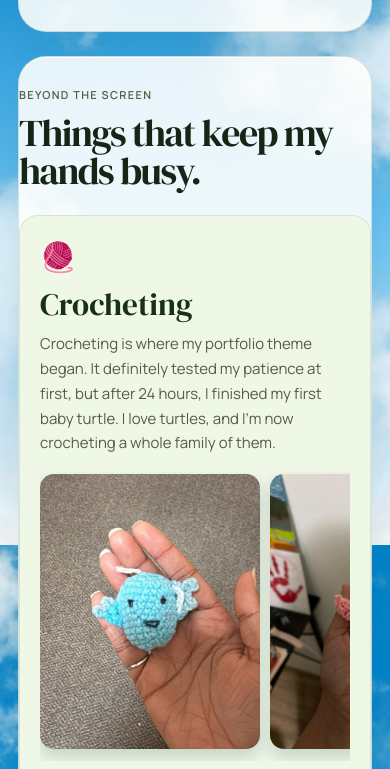
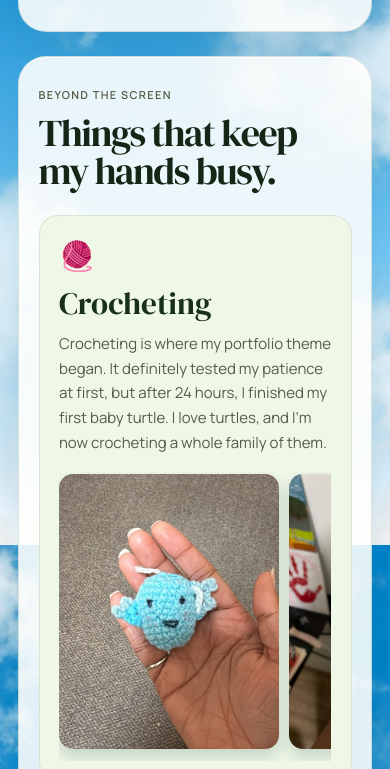
Before and after one commit to ishikajain-design/ishikajain-design.github.io, a website: page about.html in a window 390 px wide. Shown: the part 3675-4444 px from the top of the page. Drawn offline with Linux system fonts and the light colour scheme.

Commit message:
mobile padding fix about me

```diff
--- a/style.css
+++ b/style.css
@@ -1399,7 +1399,9 @@ body.inner-page .site-header { display: none !important; }
    crochet photos stay intentionally large and swipe horizontally instead of
    forcing the page wider or shrinking into unreadable thumbnails. */
 @media (max-width: 760px) {
-  .inner-page .about-section[aria-labelledby="hobbies-title"] { padding: 30px 0 38px; }
+  .inner-page .about-section[aria-labelledby="hobbies-title"] {
+    padding: 30px clamp(18px, 5vw, 26px) 38px;
+  }
   .inner-page .about-hobbies {
     grid-template-columns: minmax(0, 1fr);
     gap: 14px;
@@ -1407,7 +1409,7 @@ body.inner-page .site-header { display: none !important; }
   }
   .inner-page .about-hobbies article {
     min-width: 0;
-    padding: 20px;
+    padding: clamp(18px, 5vw, 24px);
     overflow: hidden;
   }
   .inner-page .about-hobbies span { margin-bottom: 12px; }
```
